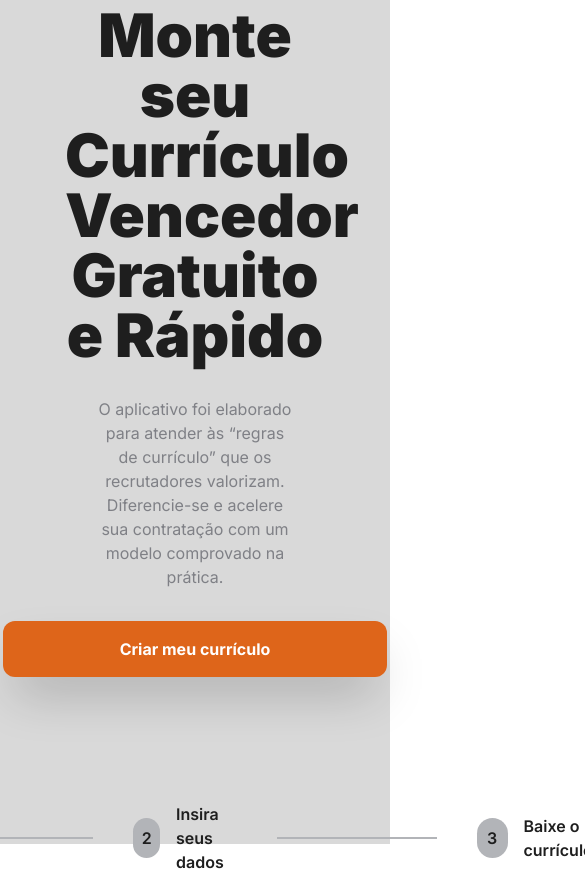
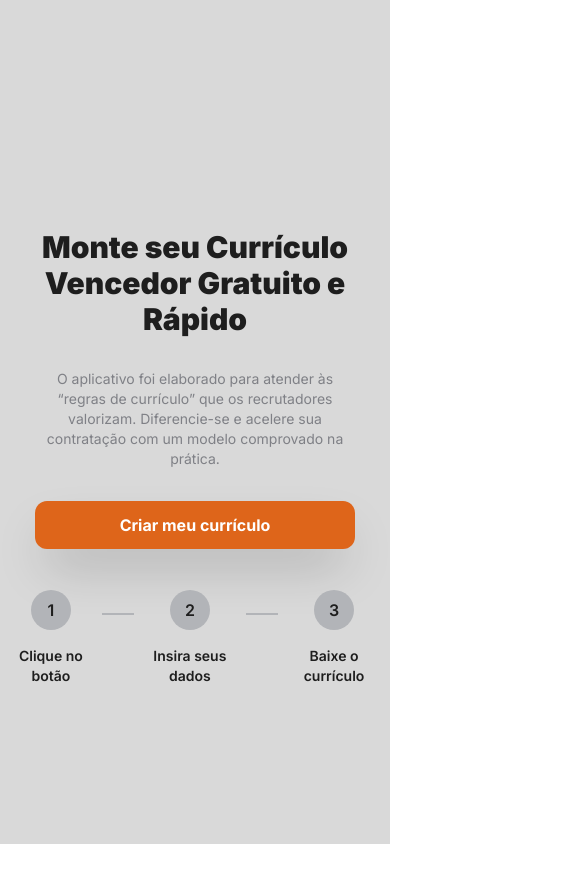
Before and after one commit to ArthurJuwer/CurriculumMaker, a React (Vite) app: page / in a window 390 px wide. Shown: the top 874 px of the page, 585 px wide, since content can reach past the window. After the commit the page ends 844 px from the top, so only its background shows below. Built offline with nearby package versions, Linux system fonts and the light colour scheme.

Commit message:
pagina inicial responsiva

```diff
--- a/src/App.jsx
+++ b/src/App.jsx
@@ -26,15 +26,16 @@ export default function App() {
   ];
 
   return (
-    <div className="w-full h-screen bg-DefaultGray flex flex-col justify-center items-center gap-y-40">
+    <div className="w-full h-dvh bg-DefaultGray flex flex-col justify-center items-center 2xl:gap-y-40 xl:gap-y-24 gap-y-16">
       <div className="flex flex-col justify-center items-center text-center gap-y-8">
-        <h1 className="font-black text-6xl text-StrongGray w-8/12">Monte seu Currículo Vencedor Gratuito e Rápido</h1>
-        <p className="text-WeakGray w-1/2">O aplicativo foi elaborado para atender às “regras de currículo” que os recrutadores valorizam. Diferencie-se e acelere sua contratação com um modelo comprovado na prática.</p>
+      <h1 className="font-black 2xl:text-6xl lg:text-5xl text-3xl text-StrongGray xl:w-8/12 w-11/12">
+        Monte seu Currículo Vencedor Gratuito e Rápido
+      </h1>
+        <p className="text-WeakGray xl:w-1/2 lg:w-3/5 w-4/5 xl:text-base text-sm">O aplicativo foi elaborado para atender às “regras de currículo” que os recrutadores valorizam. Diferencie-se e acelere sua contratação com um modelo comprovado na prática.</p>
         <Link to={linkToGo}>
-          <button className="bg-DefaultOrange p-4 w-96 rounded-xl text-white shadow-2xl font-bold">Criar meu currículo</button>
+          <button className="bg-DefaultOrange xl:p-4 xl:w-96 w-80 p-3 rounded-xl text-white shadow-2xl font-bold">Criar meu currículo</button>
         </Link>
       </div>
-      <div className="flex justify-center items-center">
       <div className="flex justify-center items-center">
       {steps.map((step, index) => (
         <AppStepNavigator
@@ -44,7 +45,6 @@ export default function App() {
           isLastStep={index === steps.length - 1}
         />
       ))}
-        </div>
 
       </div>
     </div>
--- a/src/components/App/AppStepNavigator.jsx
+++ b/src/components/App/AppStepNavigator.jsx
@@ -2,11 +2,11 @@ export default function AppStepNavigator({ numberStep, textStep, isLastStep }) {
     return (
       <div className="flex justify-center items-center">
         <div
-          className={`flex gap-x-4 justify-center items-center px-10 h-[2px] border-NormalGray ${isLastStep ? '' : 'border-r-[10rem]'}`}>
-          <span className="rounded-full bg-NormalGray text-StrongGray flex justify-center items-center p-2 h-10 w-10 font-semibold">
-            {numberStep}
-          </span>
-          <h1 className="text-StrongGray font-semibold">{textStep}</h1>
+          className={`flex flex-col gap-y-4 xl:gap-y-0 xl:flex-row xl:gap-x-4 justify-center items-center 2xl:px-10 xl:px-8 px-2 h-[2px] border-NormalGray ${isLastStep ? '' : 'xl:border-r-[10rem] lg:border-r-[8rem] border-r-[2rem]'}`}>
+            <span className="mt-12 xl:mt-0 rounded-full bg-NormalGray text-StrongGray flex justify-center items-center xl:p-4 lg:p-3 p-2 size-10 font-semibold">
+              {numberStep}
+            </span>
+            <h1 className="text-StrongGray text-center text-sm xl:text-base font-semibold w-full">{textStep}</h1>
         </div>
       </div>
     );
--- a/tailwind.config.js
+++ b/tailwind.config.js
@@ -3,7 +3,6 @@ export default {
   content: ["./src/**/*.{html,js,ts,jsx,tsx}"],
   theme: {
     extend: {
-
       colors: {
         DefaultGray: '#D9D9D9',
         TitleGray: '#3B3C3F',
```
